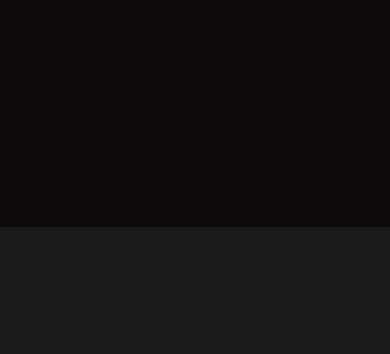
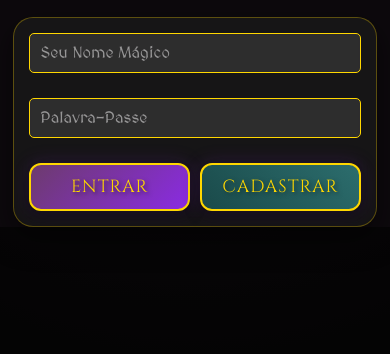
Before and after one commit to neimarsmachado02-commits/magias-e-feiti-os, a website: page index.html in a window 390 px wide. Shown: the part 617-971 px from the top of the page. Before the commit the page ends 844 px from the top, so only its background shows below. Drawn offline with Linux system fonts and the light colour scheme.

Commit message:
Melhorias Mobile: Escala, UI Premium, Novas Receitas e Correção de Rede

```diff
--- a/game.js
+++ b/game.js
@@ -4,6 +4,13 @@ class Game {
         this.ctx = this.canvas.getContext('2d');
 
         // Full screen setup
+        this.toggleFullScreen = () => {
+            if (!document.fullscreenElement) {
+                document.documentElement.requestFullscreen().catch(err => {
+                    console.warn(`Erro ao tentar entrar em tela cheia: ${err.message}`);
+                });
+            }
+        };
 
         this.score = 0;
         this.timeLeft = 90;
@@ -68,7 +75,17 @@ class Game {
             { name: "Pizza Mágica", ingredients: ["🍞", "🍅", "🧀", "🍄"], icon: "🍕" },
             { name: "Bolo de Chocolate", ingredients: ["🍫", "🥚", "🥛", "🌾"], icon: "🎂" },
             { name: "Poção da Verdade", ingredients: ["🧪", "🌿", "💧", "🌙"], icon: "✨" },
-            { name: "Hambúrguer", ingredients: ["🍞", "🥩", "🧀", "🥬"], icon: "🍔" }
+            { name: "Hambúrguer", ingredients: ["🍞", "🥩", "🧀", "🥬"], icon: "🍔" },
+            { name: "Poção de Invisibilidade", ingredients: ["🧪", "🌫️", "👻", "🔮"], icon: "👤" },
+            { name: "Elixir da Juventude", ingredients: ["💎", "🌸", "💧", "✨"], icon: "🧪" },
+            { name: "Banquete Real", ingredients: ["🍗", "🍷", "🥖", "🍇"], icon: "👑" },
+            { name: "Doce de Dragão", ingredients: ["🌶️", "🍬", "🍭", "🔥"], icon: "🐲" },
+            { name: "Sorvete Galático", ingredients: ["🍦", "🌌", "🌠", "🔮"], icon: "🌌" },
+            { name: "Sushi Encantado", ingredients: ["🍣", "🍙", "🦐", "🥢"], icon: "🍱" },
+            { name: "Café de Fada", ingredients: ["☕", "🦋", "🍯", "🥐"], icon: "🧚" },
+            { name: "Poção Explosiva", ingredients: ["🧪", "💣", "🎇", "💥"], icon: "🎆" },
+            { name: "Omelete de Fênix", ingredients: ["🥚", "🔥", "🌿", "🌶️"], icon: "🔥" },
+            { name: "Suco de Meteoro", ingredients: ["☄️", "🍊", "🍋", "🧊"], icon: "🍹" }
         ];
 
         this.allIngredients = [
@@ -76,7 +93,11 @@ class Game {
             "🍞", "🧀", "🍄", "🍫", "🥚", "🥛", "🌾",
             "🧪", "🌿", "💧", "🌙", "🥩", "🍗", "🍎",
             "🍌", "🍇", "🍉", "🍒", "🍓", "🍍", "🍆",
-            "🌽", "🌶️", "🥒", "🥐", "🥖", "🥨", "🥞"
+            "🌽", "🌶️", "🥒", "🥐", "🥖", "🥨", "🥞",
+            "🌫️", "👻", "🔮", "💎", "🌸", "✨", "🍷",
+            "🍬", "🍭", "🔥", "🌌", "🌠", "🍣", "🍙",
+            "🦐", "🥢", "☕", "🦋", "🍯", "💣", "🎇",
+            "💥", "☄️", "🍊", "🍋", "🧊"
         ];
 
         // Wizard random phrases
@@ -129,7 +150,7 @@ class Game {
             window.location.hostname.startsWith('10.') ||
             window.location.hostname.startsWith('172.');
 
-        this.apiBaseUrl = isLocal ? `http://${window.location.hostname}:3000` : 'https://magias-e-feiti-os.onrender.com';
+        this.apiBaseUrl = isLocal ? `http://${window.location.hostname}:3000` : `http://${window.location.hostname}:3000`; // Always use current hostname/IP
 
         // Audio Setup
         this.music = new Audio();
@@ -152,6 +173,7 @@ class Game {
         // Event Listeners
         this.startBtn.addEventListener('click', () => {
             console.log("Botão Iniciar clicado - tentando tocar música.");
+            this.toggleFullScreen();
             this.music.play()
                 .then(() => console.log("Música iniciada via Iniciar!"))
                 .catch(e => console.warn("Música ainda bloqueada, use o botão de volume."));
@@ -163,8 +185,14 @@ class Game {
         });
 
         // NEW: Auth Listeners
-        this.loginBtn.addEventListener('click', () => this.handleAuth('login'));
-        this.registerBtn.addEventListener('click', () => this.handleAuth('register'));
+        this.loginBtn.addEventListener('click', () => {
+            this.toggleFullScreen();
+            this.handleAuth('login');
+        });
+        this.registerBtn.addEventListener('click', () => {
+            this.toggleFullScreen();
+            this.handleAuth('register');
+        });
         this.logoutBtn.addEventListener('click', () => this.logout());
 
         if (this.soundBtn) {
@@ -178,10 +206,10 @@ class Game {
         }
         this.canvas.addEventListener('mousedown', (e) => this.handleClick(e));
         this.canvas.addEventListener('touchstart', (e) => {
-            e.preventDefault(); // Prevent scrolling
+            // e.preventDefault(); // Removido para permitir "mexer" na tela (scroll/zoom)
             const touch = e.touches[0];
             this.handleClick(touch);
-        }, { passive: false });
+        }, { passive: true }); // Alterado para passive: true
 
         window.addEventListener('resize', () => this.resize());
 
@@ -234,7 +262,11 @@ class Game {
 
         // Calculate scale based on screen size
         this.scale = Math.min(this.width / this.baseWidth, this.height / this.baseHeight);
-        if (this.width < 600) this.scale = Math.max(this.scale, 0.6); // Don't shrink too much on mobile
+
+        // Refined mobile scaling
+        if (this.width < 768) {
+            this.scale = Math.max(this.scale * 0.85, 0.5);
+        }
 
         // Update positions of fixed elements
         this.cauldron.x = this.width - (150 * this.scale);
@@ -397,7 +429,7 @@ class Game {
     generateItemsForRecipe(recipe) {
         const items = [];
         const needed = [...recipe.ingredients];
-        const minDistance = 50; // Much closer items
+        const minDistance = 160; // Aumentado drasticamente para garantir separação total no mobile
 
         // Helper to check distance
         const isTooClose = (x, y) => {
@@ -440,9 +472,9 @@ class Game {
 
     createItem(emoji, isTarget) {
         return {
-            x: 200 + Math.random() * (this.width - 500),
-            y: 200 + Math.random() * (this.height - 400),
-            size: 40 * this.scale,
+            x: 100 + Math.random() * (this.width - 200),
+            y: (this.height * 0.6) + Math.random() * (this.height * 0.3), // Foca na parte de baixo (60% a 90% da altura)
+            size: 45 * this.scale, // Ligeiramente maior para facilitar o toque
             emoji: emoji,
             isTarget: isTarget,
             rotation: (Math.random() - 0.5) * 0.5,
@@ -761,8 +793,8 @@ class Game {
             const item = this.items[i];
             const dist = Math.hypot(clickX - item.x, clickY - item.y);
 
-            // Increased hit area for mobile (more forgiving)
-            const hitRadius = item.size * (this.width < 768 ? 1.5 : 1);
+            // Increased hit area for mobile (very forgiving)
+            const hitRadius = item.size * (this.width < 768 ? 2.5 : 1.2);
             if (dist < hitRadius) {
                 if (item.isTarget) {
                     // Start Animation
--- a/index.html
+++ b/index.html
@@ -3,7 +3,7 @@
 
 <head>
     <meta charset="UTF-8">
-    <meta name="viewport" content="width=device-width, initial-scale=1.0, maximum-scale=1.0, user-scalable=no">
+    <meta name="viewport" content="width=device-width, initial-scale=1.0">
     <title>Cozinha Mágica - Encontre os Itens</title>
     <link rel="stylesheet" href="style.css">
     <link href="https://fonts.googleapis.com/css2?family=Cinzel:wght@400;700&family=MedievalSharp&display=swap"
--- a/server.js
+++ b/server.js
@@ -9,6 +9,7 @@ const port = 3000;
 // Middleware
 app.use(cors());
 app.use(express.json());
+app.use(express.static('.')); // Serve os arquivos HTML, CSS, JS da pasta atual
 
 // Database Setup
 const dbPath = path.join(__dirname, 'database.db');
@@ -95,6 +96,6 @@ app.get('/api/scores', (req, res) => {
     });
 });
 
-app.listen(port, () => {
-    console.log(`Servidor rodando em http://localhost:${port}`);
+app.listen(port, '0.0.0.0', () => {
+    console.log(`Servidor rodando em todos os IPs na porta ${port}`);
 });
--- a/style.css
+++ b/style.css
@@ -1,25 +1,30 @@
 :root {
-    --primary-color: #4a2c4a;
-    --secondary-color: #d4af37;
-    /* Gold */
-    --bg-color: #1a1a1a;
-    --text-color: #f5e6c8;
-    /* Parchment */
+    --primary-color: #6d3b6d;
+    --secondary-color: #ffd700;
+    /* Vibrant Gold */
+    --accent-color: #8a2be2;
+    /* Mystical Violet */
+    --bg-dark: #0d0d0d;
+    --glass-bg: rgba(26, 26, 26, 0.75);
+    --glass-border: rgba(255, 215, 0, 0.3);
     --font-main: 'MedievalSharp', cursive;
     --font-headers: 'Cinzel', serif;
 }
 
+html,
 body {
     margin: 0;
     padding: 0;
+    min-height: 100%;
     background-color: var(--bg-color);
     color: var(--text-color);
     font-family: var(--font-main);
     display: flex;
     justify-content: center;
-    align-items: center;
-    height: 100vh;
-    overflow: hidden;
+    align-items: flex-start;
+    /* Mudado de center para o scroll começar do topo */
+    overflow-x: hidden;
+    overflow-y: auto;
     background-image: radial-gradient(circle, #2a1a2a 0%, #0d0d0d 100%);
 }
 
@@ -30,7 +35,7 @@ body {
     box-shadow: none;
     border: none;
     border-radius: 0;
-    overflow: hidden;
+    overflow-y: auto;
 }
 
 canvas {
@@ -47,9 +52,13 @@ canvas {
     height: 100%;
     display: flex;
     flex-direction: column;
-    justify-content: center;
+    justify-content: flex-end;
+    /* Move elementos para baixo */
     align-items: center;
     background: rgba(0, 0, 0, 0.7);
+    padding-bottom: 10vh;
+    /* Garante que não fiquem colados no final */
+    box-sizing: border-box;
     transition: opacity 0.3s ease;
 }
 
@@ -80,17 +89,19 @@ p {
 }
 
 .magic-btn {
-    padding: 15px 40px;
-    font-size: 1.5em;
+    padding: 18px 45px;
+    font-size: 1.4em;
     font-family: var(--font-headers);
-    background: linear-gradient(45deg, #4a2c4a, #6d3b6d);
+    background: linear-gradient(135deg, var(--primary-color), #8a2be2);
     color: var(--secondary-color);
     border: 2px solid var(--secondary-color);
-    border-radius: 5px;
+    border-radius: 12px;
     cursor: pointer;
-    transition: all 0.2s;
-    text-shadow: 1px 1px 2px black;
-    box-shadow: 0 0 15px rgba(212, 175, 55, 0.3);
+    transition: all 0.3s cubic-bezier(0.175, 0.885, 0.32, 1.275);
+    text-shadow: 2px 2px 4px rgba(0, 0, 0, 0.5);
+    box-shadow: 0 5px 15px rgba(0, 0, 0, 0.4), 0 0 20px rgba(138, 43, 226, 0.2);
+    text-transform: uppercase;
+    letter-spacing: 1px;
 }
 
 .magic-btn:hover {
@@ -99,15 +110,23 @@ p {
     background: linear-gradient(45deg, #6d3b6d, #4a2c6d);
 }
 
+.magic-btn:active {
+    transform: scale(0.92);
+    box-shadow: 0 2px 10px rgba(0, 0, 0, 0.4);
+}
+
 .auth-form {
     display: flex;
     flex-direction: column;
-    gap: 15px;
-    width: 300px;
-    padding: 20px;
-    background: rgba(0, 0, 0, 0.5);
-    border-radius: 10px;
-    border: 1px solid var(--secondary-color);
+    gap: 25px;
+    width: 320px;
+    padding: 35px;
+    background: var(--glass-bg);
+    backdrop-filter: blur(12px);
+    -webkit-backdrop-filter: blur(12px);
+    border-radius: 20px;
+    border: 1px solid var(--glass-border);
+    box-shadow: 0 10px 30px rgba(0, 0, 0, 0.5);
 }
 
 .magic-input {
@@ -144,14 +163,19 @@ p {
 }
 
 #hud {
+    position: absolute;
+    top: 0;
+    left: 0;
+    width: 100%;
     flex-direction: row;
     justify-content: space-between;
     align-items: flex-start;
-    padding: 20px;
+    padding: 10px 20px;
     box-sizing: border-box;
-    background: none;
+    background: linear-gradient(to bottom, rgba(0, 0, 0, 0.8), transparent);
     pointer-events: none;
     height: auto;
+    z-index: 10;
 }
 
 .hud-item {
@@ -213,6 +237,18 @@ p {
         min-height: 35px;
     }
 
+    /* Adicionado para permitir arrastar a tela */
+    .screen {
+        min-height: 115vh !important;
+        padding-bottom: 15vh !important;
+        justify-content: flex-end;
+    }
+
+    #game-container {
+        height: auto;
+        min-height: 115vh;
+    }
+
     #target-item {
         min-width: 100%;
         order: -1;
```
